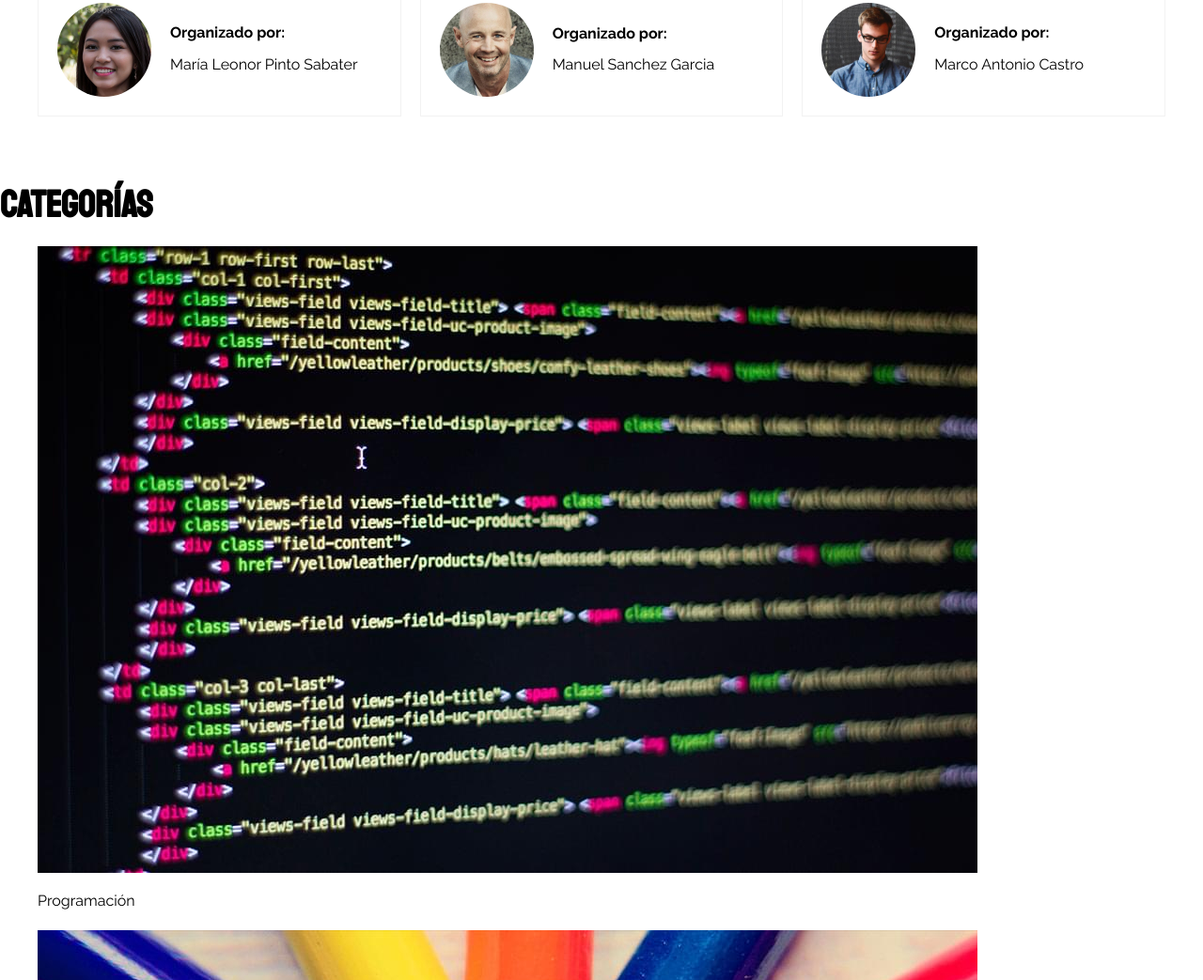
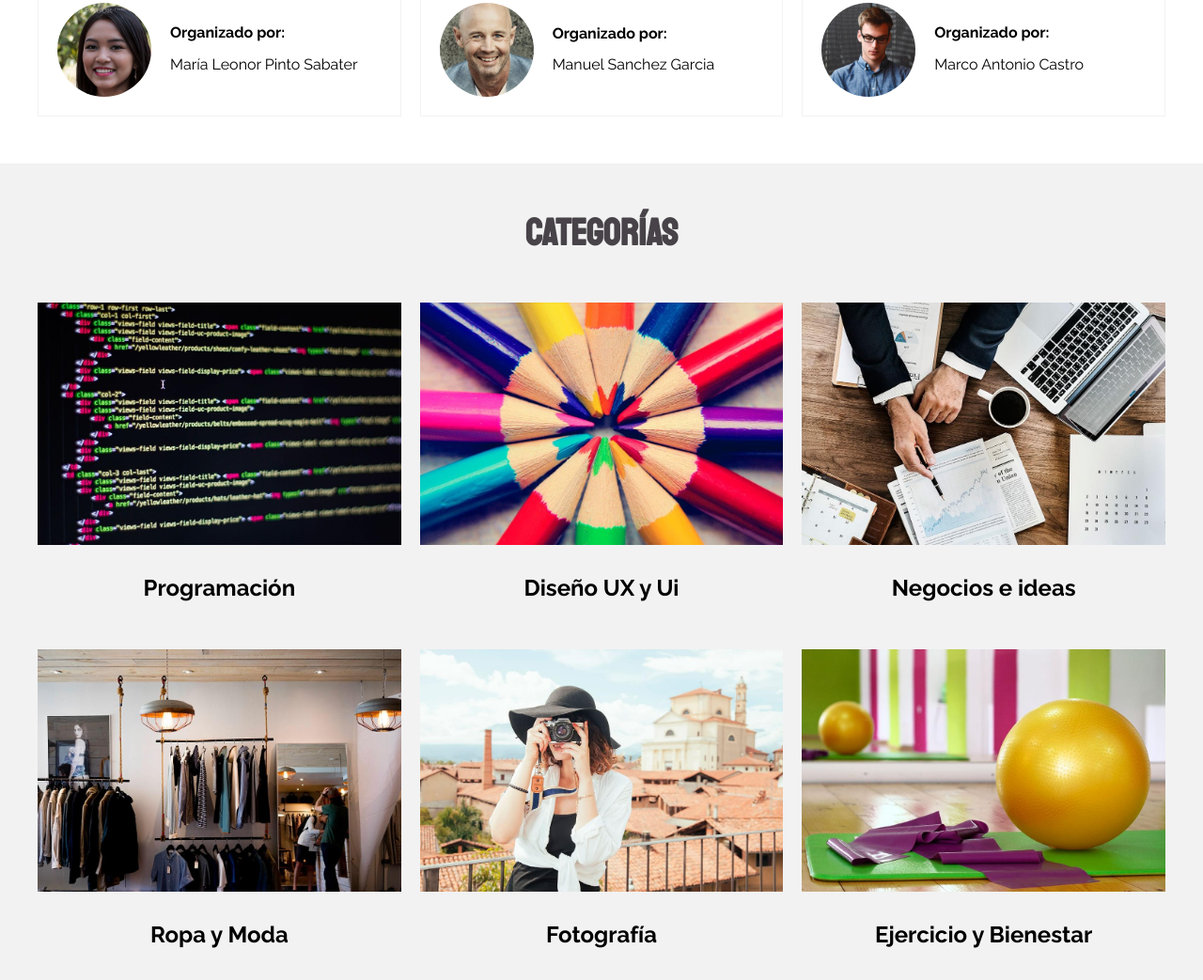
Before and after one commit to topgirl2410/Meety, a website: page index.html in a window 1280 px wide. Shown: the part 1425-2468 px from the top of the page at 94% size. Drawn offline with Linux system fonts and the light colour scheme.

Commit message:
seccion categorias acabada

```diff
--- /dev/null
+++ b/src/scss/ui/contenido/_categorias.scss
@@ -0,0 +1,32 @@
+@use "base/variables" as v;
+@use "base/mixins" as m;
+
+.categorias {
+    background-color: v.$grisClaro;
+    padding: 5rem 0;
+
+    &__heading {
+        @include m.heading;
+    }
+
+    &__grid {
+        margin-top: 5rem;
+        @include m.grid(1, 4rem);
+
+        @include m.tablet {
+            @include m.grid(2, 2rem);
+        }
+
+        @include m.desktop {
+            @include m.grid(3, 2rem);
+        }
+    }
+}
+
+.categoria {
+    &__nombre {
+        font-size: 2.4rem;
+        text-align: center;
+        font-weight: 700;
+    }
+}
```
Also changed, not shown: src/scss/ui/contenido/_index.scss (+4 -3 lines), build/css/app.css, 1 other file.
